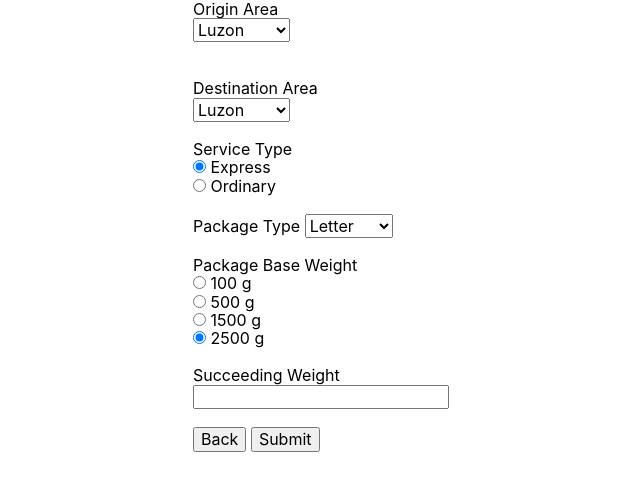
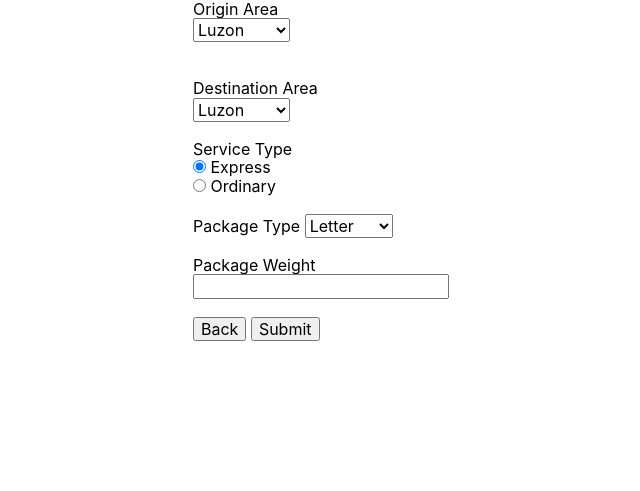
Before and after one commit to kevinsibug/Blue-Mark, a Django app: page /addcustomer/ in a window 1280 px wide. Shown: the part 175-666 px from the top of the page, without its empty margins (207-847 px from the left). Run offline with Django 3.2, Linux system fonts and the light colour scheme; some libraries are stand-ins or nearby versions.

Commit message:
Reverted back to Packgae Weight form field

```diff
--- a/delivery_tracker/models.py
+++ b/delivery_tracker/models.py
@@ -28,7 +28,6 @@ class Package(models.Model):
         max_length=3,
         choices=PACKAGE_TYPE_CHOICES,
     )
-
     package_weight= models.IntegerField(default=0.00)
 
     def __str__(self):
@@ -78,9 +77,6 @@ class Weight_Cost_Matrix(models.Model):
     service = models.ForeignKey(Service, on_delete=models.RESTRICT, null=False)
     route = models.ForeignKey(Route, on_delete=models.RESTRICT, null=False)
 
-
-
-
 class Delivery_Staff(models.Model):
 
     staff_firstname = models.TextField()
--- a/delivery_tracker/templates/add_customer.html
+++ b/delivery_tracker/templates/add_customer.html
@@ -70,18 +70,8 @@
     <option value="BOX">Box</option>
   </select><br>
   <br>
-  <label> Package Base Weight</label><br>
-  <input type="radio" id ="100" name="packagebweight" value="100" checked="checked">
-  <label for="100">100 g</label><br>
-  <input type="radio" id ="500" name="packagebweight" value="500" checked="checked">
-  <label for="500">500 g</label><br>
-  <input type="radio" id ="1500" name="packagebweight" value="1500" checked="checked">
-  <label for="1500">1500 g</label><br>
-  <input type="radio" id ="2500" name="packagebweight" value="2500" checked="checked">
-  <label for="2500">2500 g</label><br>
-  <br>
-  <label> Succeeding Weight</label><br>
-  <input type="text" id="packagesweight" name="packagesweight" required><br>
+  <label> Package Weight</label><br>
+  <input type="text" id="packageweight" name="packageweight" required><br>
 
 <br>
 
--- a/delivery_tracker/views.py
+++ b/delivery_tracker/views.py
@@ -25,8 +25,7 @@ def customer_confirmation(request):
     destinationarea = request.POST['destinationarea']
     servicetype = request.POST['servicetype']
     packagetype = request.POST['packagetype']
-    packagebweight = request.POST['packagebweight']
-    packagesweight = request.POST['packagesweight']
+    packageweight = request.POST['packageweight']
 
 
     deliverystaff = Delivery_Staff(staff_firstname="Juan", staff_lastname="Dela Cruz")
@@ -44,10 +43,10 @@ def customer_confirmation(request):
     # recipient = Recipient(firstname=recipientfirstname, lastname=recipientlastname, address=recipientaddress, phone=recipientphone)
     # recipient.save()
 
-    package = Package(package_type=packagetype, package_weight=packagebweight)
+    package = Package(package_type=packagetype, package_weight=packageweight)
     package.save()
 
-    weightcostmatrix = Weight_Cost_Matrix(base_weight=packagebweight, increment_weight=packagesweight, service=service, route=route)
+    weightcostmatrix = Weight_Cost_Matrix(service=service, route=route)
     weightcostmatrix.save()
 
     return render(request,'customerconfirmation.html',
@@ -63,8 +62,7 @@ def customer_confirmation(request):
         # 'recipientphone': request.POST.get('recipientphone'),
         'servicetype': request.POST.get('servicetype'),
         'packagetype': request.POST.get('packagetype'),
-        'packagebweight': request.POST.get('packagebweight'),
-        'packagesweight': request.POST.get('packagesweight')
+        'packageweight': request.POST.get('packageweight'),
         })
 
 def view_customers(request):
```
Also changed, not shown: delivery_tracker/templates/customerconfirmation.html (+2 -5 lines).
